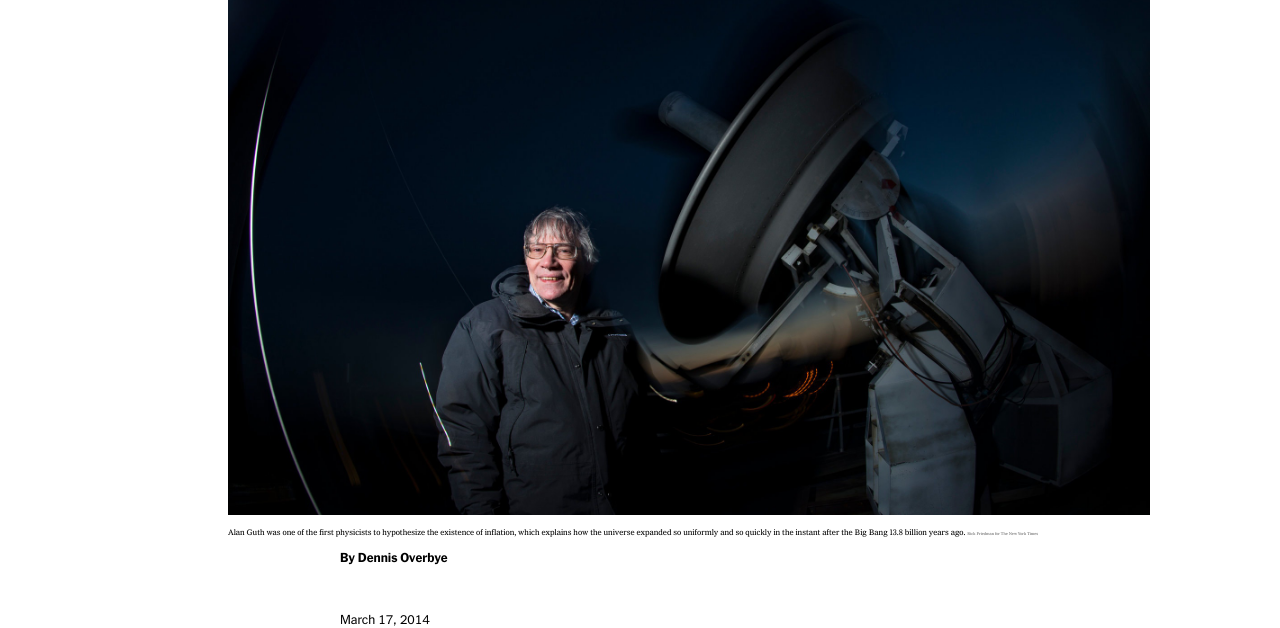
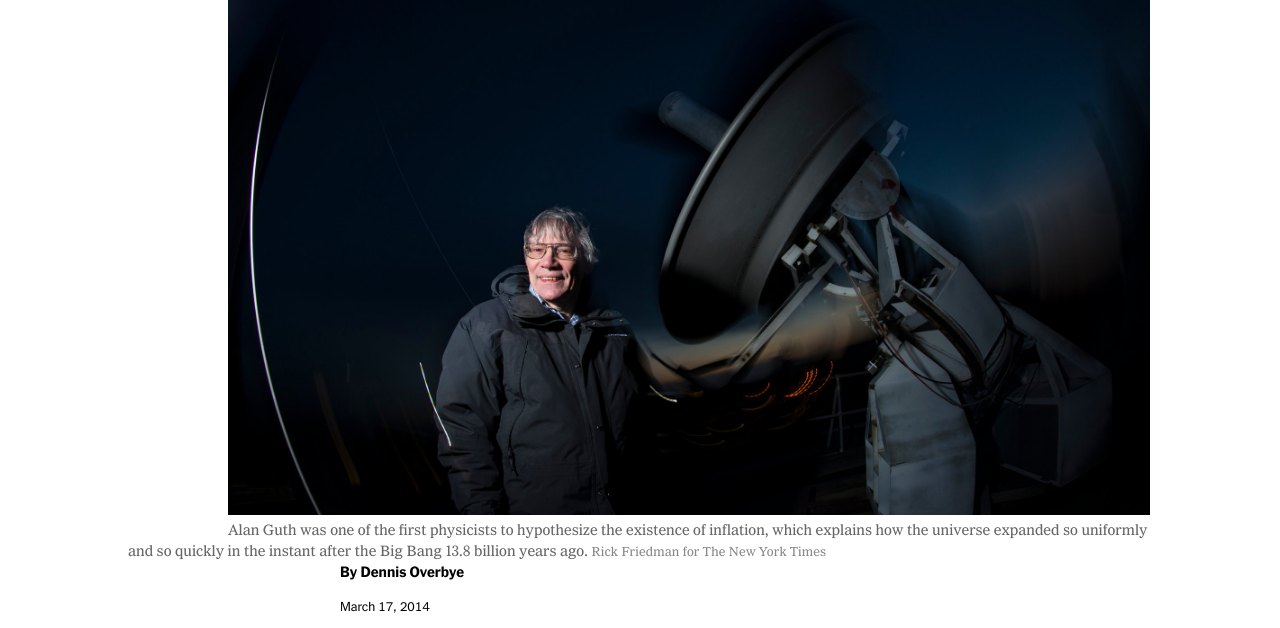
Before and after one commit to craigs40/project1_shay-lev, a plain HTML site: page index.html in a window 1280 px wide. Shown: the part 327-955 px from the top of the page. Drawn offline with Linux system fonts and the light colour scheme; files whose address does not match are found by name; a web font is replaced by a local one.

Commit message:
Update article body fonts

```diff
--- a/styles.css
+++ b/styles.css
@@ -172,18 +172,6 @@ li {
   align-items: center;
   padding-top: 100px;
 }
-.author {
-  font-family: nyt-franklin, helvetica, arial, sans-serif;
-  font-weight: 700;
-  font-size: 13px;
-}
-.date {
-  font-family: nyt-franklin, helvetica, arial, sans-serif;
-  font-weight: 500;
-  font-size: 13px;
-  padding-bottom: 30px;
-  padding-top: 20px;
-}
 
 .main > * {
   flex: 1;
@@ -199,13 +187,19 @@ p {
 }
 .inflation1cap {
   margin-left: 100px;
-  font-size: 8px;
+  font-size: 15px;
+  font-family: nyt-imperial, georgia, "times new roman", times, serif;
+  font-weight: 400;
+  line-height: 20px;
+  color: rgb(102, 102, 102);
 }
 .inflation1credit {
-  color: #666;
+  color: rgb(136, 136, 136);
   font-family: nyt-imperial, georgia, "times new roman", times, serif;
-  font-size: 4px;
-  line-height: 1.125rem;
+  font-size: 13px;
+  font-weight: 400;
+  letter-spacing: 0.13px;
+  line-height: 18px;
 }
 .inflation2 {
   height: auto;
@@ -225,6 +219,28 @@ p {
 
 section.art-body {
   width: 600px;
+}
+
+section.art-body p {
+  font-family: nyt-imperial, georgia, "times new roman", times, serif;
+  font-size: 20px;
+  font-weight: 400;
+  line-height: 30px;
+  font-style: normal;
+}
+
+section.art-body .author {
+  font-family: nyt-franklin, helvetica, arial, sans-serif;
+  font-weight: 700;
+  font-size: 15px;
+  line-height: 20px;
+}
+section.art-body .date {
+  font-family: nyt-franklin, helvetica, arial, sans-serif;
+  font-weight: 500;
+  font-size: 13px;
+  padding-bottom: 20px;
+  padding-top: 0px;
 }
 
 .main .art-head {
```
